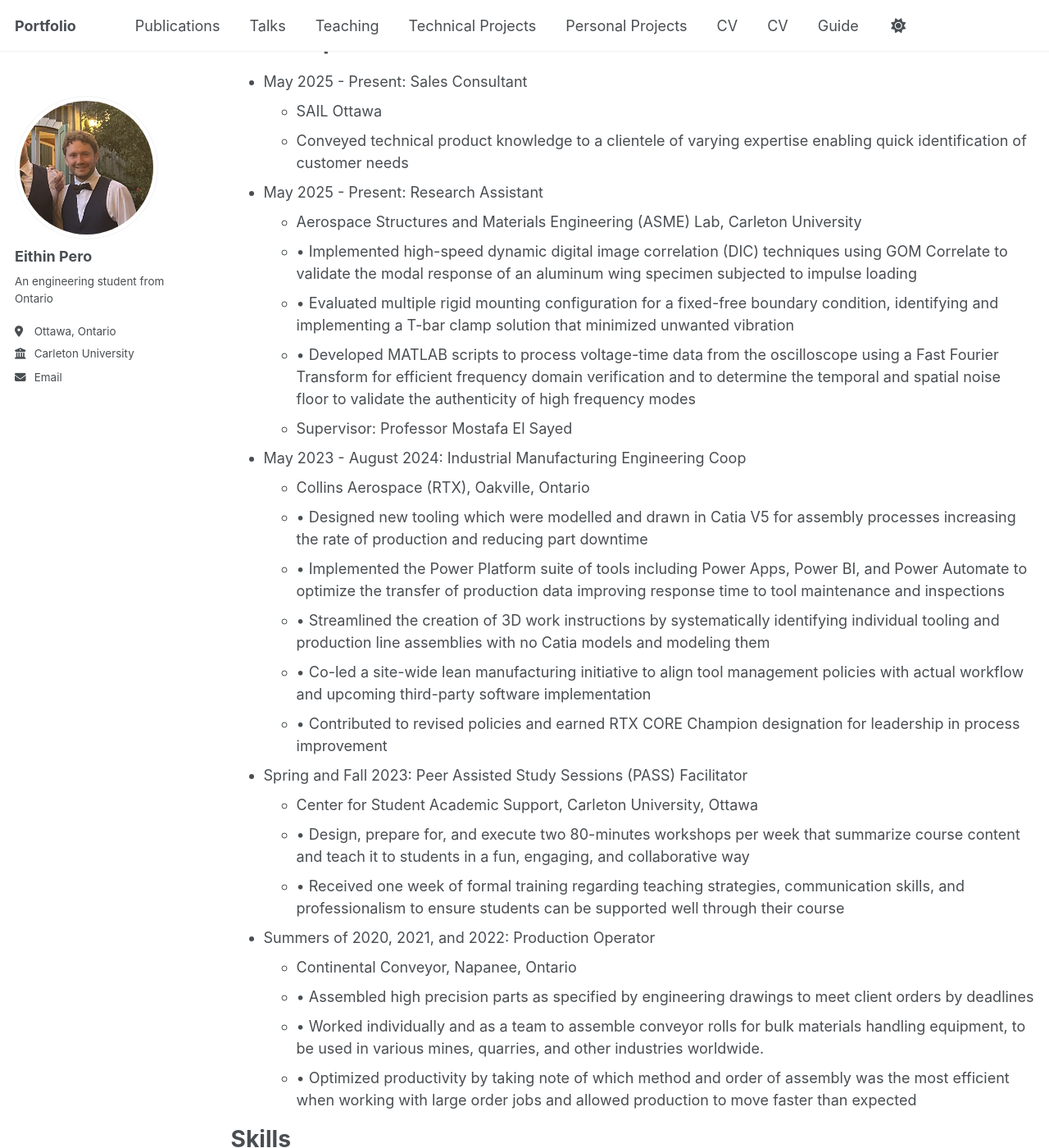
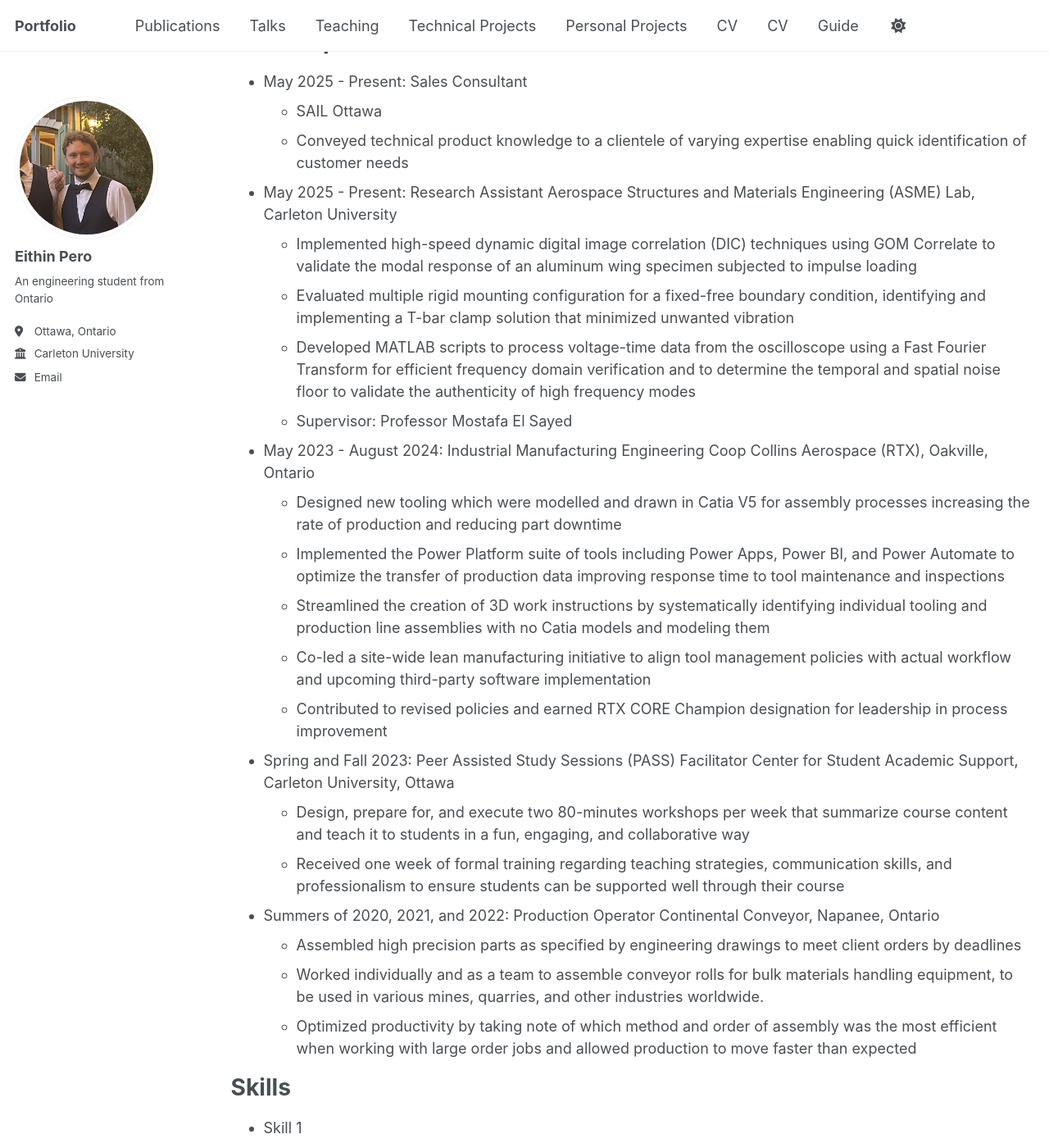
Before and after one commit to EithinP/Portfolio, a Jekyll site: the page built from _pages/cv.md, in a window 1280 px wide and 1400 px high, scrolled down 204 px. Shown: the whole window at 82% size. Built offline with Jekyll 4.4.1, drawn with Linux system fonts in a browser that asks for light colours; a script that is not in the unit is left out.

```diff
--- a/_pages/cv.md
+++ b/_pages/cv.md
@@ -20,30 +20,30 @@ Work experience
   * Conveyed technical product knowledge to a clientele of varying expertise enabling quick identification of customer needs
 
 * May 2025 - Present: Research Assistant
-  * Aerospace Structures and Materials Engineering (ASME) Lab, Carleton University
-  * •	Implemented high-speed dynamic digital image correlation (DIC) techniques using GOM Correlate to validate the modal response of an aluminum wing specimen subjected to impulse loading
-  * •	Evaluated multiple rigid mounting configuration for a fixed-free boundary condition, identifying and implementing a T-bar clamp solution that minimized unwanted vibration
-  * •	Developed MATLAB scripts to process voltage-time data from the oscilloscope using a Fast Fourier Transform for efficient frequency domain verification and to determine the temporal and spatial noise floor to validate the authenticity of high frequency modes
+  Aerospace Structures and Materials Engineering (ASME) Lab, Carleton University
+  * Implemented high-speed dynamic digital image correlation (DIC) techniques using GOM Correlate to validate the modal response of an aluminum wing specimen subjected to impulse loading
+  * Evaluated multiple rigid mounting configuration for a fixed-free boundary condition, identifying and implementing a T-bar clamp solution that minimized unwanted vibration
+  * Developed MATLAB scripts to process voltage-time data from the oscilloscope using a Fast Fourier Transform for efficient frequency domain verification and to determine the temporal and spatial noise floor to validate the authenticity of high frequency modes
   * Supervisor: Professor Mostafa El Sayed
 
 * May 2023 - August 2024: Industrial Manufacturing Engineering Coop
-  * Collins Aerospace (RTX), Oakville, Ontario
-  * •	Designed new tooling which were modelled and drawn in Catia V5 for assembly processes increasing the rate of production and reducing part downtime
-  * •	Implemented the Power Platform suite of tools including Power Apps, Power BI, and Power Automate to optimize the transfer of production data improving response time to tool maintenance and inspections
-  * •	Streamlined the creation of 3D work instructions by systematically identifying individual tooling and production line assemblies with no Catia models and modeling them
-  * •	Co-led a site-wide lean manufacturing initiative to align tool management policies with actual workflow and upcoming third-party software implementation
-  * •	Contributed to revised policies and earned RTX CORE Champion designation for leadership in process improvement
+  Collins Aerospace (RTX), Oakville, Ontario
+  * Designed new tooling which were modelled and drawn in Catia V5 for assembly processes increasing the rate of production and reducing part downtime
+  * Implemented the Power Platform suite of tools including Power Apps, Power BI, and Power Automate to optimize the transfer of production data improving response time to tool maintenance and inspections
+  * Streamlined the creation of 3D work instructions by systematically identifying individual tooling and production line assemblies with no Catia models and modeling them
+  * Co-led a site-wide lean manufacturing initiative to align tool management policies with actual workflow and upcoming third-party software implementation
+  * Contributed to revised policies and earned RTX CORE Champion designation for leadership in process improvement
 
 * Spring and Fall 2023: Peer Assisted Study Sessions (PASS) Facilitator
-  * Center for Student Academic Support, Carleton University, Ottawa
-  * •	Design, prepare for, and execute two 80-minutes workshops per week that summarize course content and teach it to students in a fun, engaging, and collaborative way
-  * •	Received one week of formal training regarding teaching strategies, communication skills, and professionalism to ensure students can be supported well through their course
+  Center for Student Academic Support, Carleton University, Ottawa
+  * Design, prepare for, and execute two 80-minutes workshops per week that summarize course content and teach it to students in a fun, engaging, and collaborative way
+  * Received one week of formal training regarding teaching strategies, communication skills, and professionalism to ensure students can be supported well through their course
 
 * Summers of 2020, 2021, and 2022: Production Operator
-  * Continental Conveyor, Napanee, Ontario
-  * •	Assembled high precision parts as specified by engineering drawings to meet client orders by deadlines
-  * •	Worked individually and as a team to assemble conveyor rolls for bulk materials handling equipment, to be used in various mines, quarries, and other industries worldwide.
-  * •	Optimized productivity by taking note of which method and order of assembly was the most efficient when working with large order jobs and allowed production to move faster than expected
+  Continental Conveyor, Napanee, Ontario
+  * Assembled high precision parts as specified by engineering drawings to meet client orders by deadlines
+  * Worked individually and as a team to assemble conveyor rolls for bulk materials handling equipment, to be used in various mines, quarries, and other industries worldwide.
+  * Optimized productivity by taking note of which method and order of assembly was the most efficient when working with large order jobs and allowed production to move faster than expected
 
 
 Skills
--- a/_pages/portfolio.html
+++ b/_pages/portfolio.html
@@ -1,7 +1,7 @@
 ---
 layout: archive
-title: "Projects"
-permalink: /portfolio/
+title: "Technical Projects"
+permalink: /Technical-Projects/
 author_profile: true
 ---
 
```
